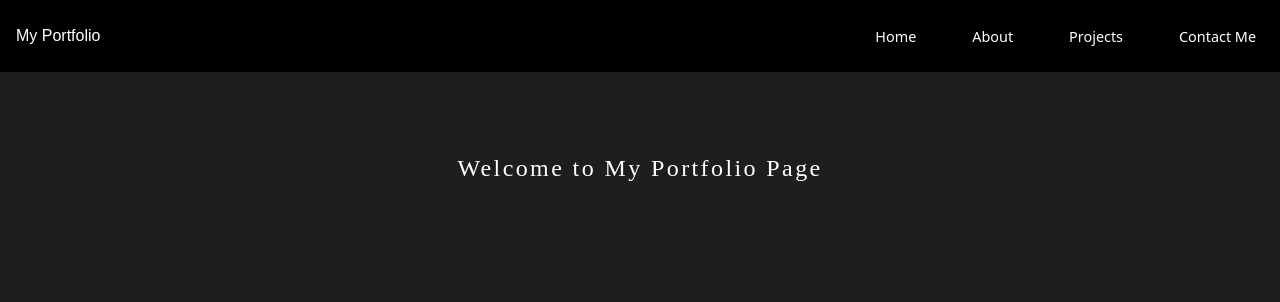
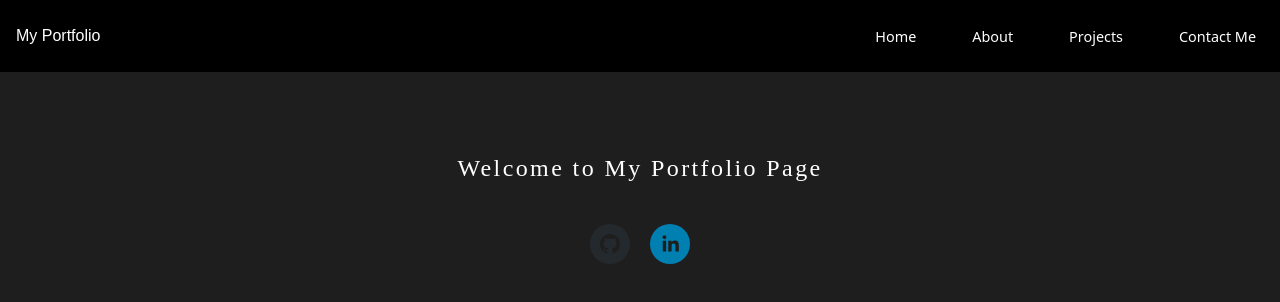
Before and after one commit to Sakhee89/Personal-Website, a React (Vite) app: page / in a window 1280 px wide. Shown: the top 302 px of the page. Built offline with nearby package versions, Linux system fonts and the light colour scheme.

Commit message:
add social icons to home page

```diff
--- a/src/components/Home.jsx
+++ b/src/components/Home.jsx
@@ -1,9 +1,23 @@
+import { SocialIcon } from "react-social-icons";
+
 export function Home({ show }) {
   return (
     <section className="flex items-center justify-center">
       {show && (
-        <div className="pt-20 text-2xl text-center home-font tracking-widest">
-          Welcome to My Portfolio Page
+        <div>
+          <div className="pt-20 text-2xl text-center home-font tracking-widest">
+            Welcome to My Portfolio Page
+          </div>
+          <div className="flex justify-center gap-5 pt-10">
+            <SocialIcon
+              style={{ height: 40, width: 40 }}
+              url="https://github.com/Sakhee89/"
+            />
+            <SocialIcon
+              style={{ height: 40, width: 40 }}
+              url="https://www.linkedin.com/in/kevin-chan-b7103b135/"
+            />
+          </div>
         </div>
       )}
     </section>
--- a/src/components/NavBar/MobileNavBar.jsx
+++ b/src/components/NavBar/MobileNavBar.jsx
@@ -22,7 +22,7 @@ export function MobileNavBar({
       onClick={toggleMenu}
     >
       <div className="w-[45vw] h-screen bg-[#342864] p-8">
-        <h1 className="mb-12">Portfolio</h1>
+        <h1 className="mb-12 header">My Portfolio</h1>
         <ul className="flex flex-col gap-8 list-none ml-[-1.5rem]">
           <li className="mx-6">
             <span className="navBar-a-styling" onClick={handleHomeClick}>
```
